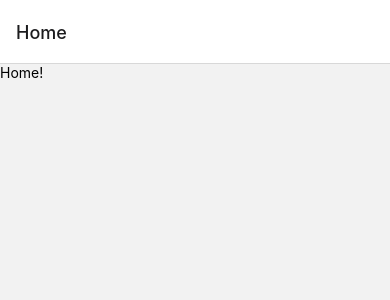
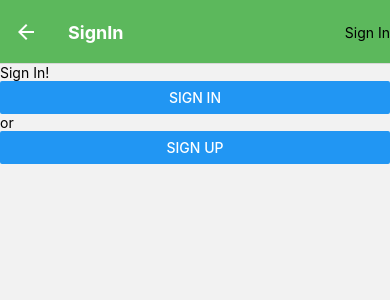
Before and after one commit to antonTykhomyrovWix/realworld, a React Native app: screen /SignIn in a window 390 px wide. Before the commit this address had no page. Shown: the top 300 px of the page. Built offline with nearby package versions, Linux system fonts and the light colour scheme.

Commit message:
Add Auth pages and user panel in Header

```diff
--- a/src/App.tsx
+++ b/src/App.tsx
@@ -4,15 +4,33 @@ import { createNativeStackNavigator } from "@react-navigation/native-stack";
 
 import { Home } from "./pages/home";
 import { Article } from "./pages/article";
+import { SignIn } from "./pages/sign-in";
+import { SignUp } from "./pages/sign-up";
+import { Profile } from "./pages/profile";
+import { UserPanel } from "./components/user-panel";
 
 const Stack = createNativeStackNavigator();
+
+const screenOptions = ({ navigation }) => ({
+  headerTintColor: "#fff",
+  headerTitleStyle: {
+    fontWeight: "700" as const,
+  },
+  headerStyle: {
+    backgroundColor: "#5CB85C",
+  },
+  headerRight: () => <UserPanel navigation={navigation} />,
+});
 
 export function App() {
   return (
     <NavigationContainer>
-      <Stack.Navigator initialRouteName="Home">
+      <Stack.Navigator initialRouteName="Home" screenOptions={screenOptions}>
         <Stack.Screen name="Home" component={Home} />
         <Stack.Screen name="Article" component={Article} />
+        <Stack.Screen name="SignIn" component={SignIn} />
+        <Stack.Screen name="SignUp" component={SignUp} />
+        <Stack.Screen name="Profile" component={Profile} />
       </Stack.Navigator>
     </NavigationContainer>
   );
--- /dev/null
+++ b/src/components/header/index.ts
@@ -0,0 +1 @@
+export { Header } from "./Header";
--- /dev/null
+++ b/src/components/user-panel/UserPanel.tsx
@@ -0,0 +1,26 @@
+import React, { useCallback } from "react";
+import { Text, View } from "react-native";
+
+export function UserPanel({ navigation }) {
+  const user = undefined;
+
+  const goToSignIn = useCallback(
+    () => navigation.navigate("SignIn"),
+    [navigation]
+  );
+
+  const goToProfile = useCallback(
+    () => navigation.navigate("Profile"),
+    [navigation]
+  );
+
+  return (
+    <View>
+      {user ? (
+        <Text onPress={goToProfile}>User Avatar</Text>
+      ) : (
+        <Text onPress={goToSignIn}>Sign In</Text>
+      )}
+    </View>
+  );
+}
--- /dev/null
+++ b/src/components/user-panel/index.ts
@@ -0,0 +1 @@
+export { UserPanel } from "./UserPanel";
--- a/src/pages/home/Home.tsx
+++ b/src/pages/home/Home.tsx
@@ -1,10 +1,14 @@
 import React from "react";
-import { Text, View } from "react-native";
+import { Text, View, Button } from "react-native";
 
-export function Home() {
+export function Home({ navigation }) {
   return (
     <View>
       <Text>Home!</Text>
+      <Button
+        title="Open Article Page"
+        onPress={() => navigation.navigate("Article")}
+      />
     </View>
   );
 }
--- /dev/null
+++ b/src/pages/profile/Profile.tsx
@@ -0,0 +1,10 @@
+import React from "react";
+import { Text, View } from "react-native";
+
+export function Profile() {
+  return (
+    <View>
+      <Text>Profile!</Text>
+    </View>
+  );
+}
--- /dev/null
+++ b/src/pages/profile/index.ts
@@ -0,0 +1 @@
+export { Profile } from "./Profile";
--- /dev/null
+++ b/src/pages/sign-in/SignIn.tsx
@@ -0,0 +1,13 @@
+import React from "react";
+import { Text, View, Button } from "react-native";
+
+export function SignIn() {
+  return (
+    <View>
+      <Text>Sign In!</Text>
+      <Button title="Sign In" onPress={() => console.log("Sign In")} />
+      <Text>or</Text>
+      <Button title="Sign Up" onPress={() => console.log("Sign Up")} />
+    </View>
+  );
+}
--- /dev/null
+++ b/src/pages/sign-in/index.ts
@@ -0,0 +1 @@
+export { SignIn } from "./SignIn";
--- /dev/null
+++ b/src/pages/sign-up/SignUp.tsx
@@ -0,0 +1,11 @@
+import React from "react";
+import { Text, View, Button } from "react-native";
+
+export function SignUp({ navigation }) {
+  return (
+    <View>
+      <Text>Sign Up!</Text>
+      <Button title="Sign Up" onPress={() => navigation.navigate("Article")} />
+    </View>
+  );
+}
--- /dev/null
+++ b/src/pages/sign-up/index.ts
@@ -0,0 +1 @@
+export { SignUp } from "./SignUp";
```
Also changed, not shown: src/components/header/Header.tsx (added, +10 -0 lines).
